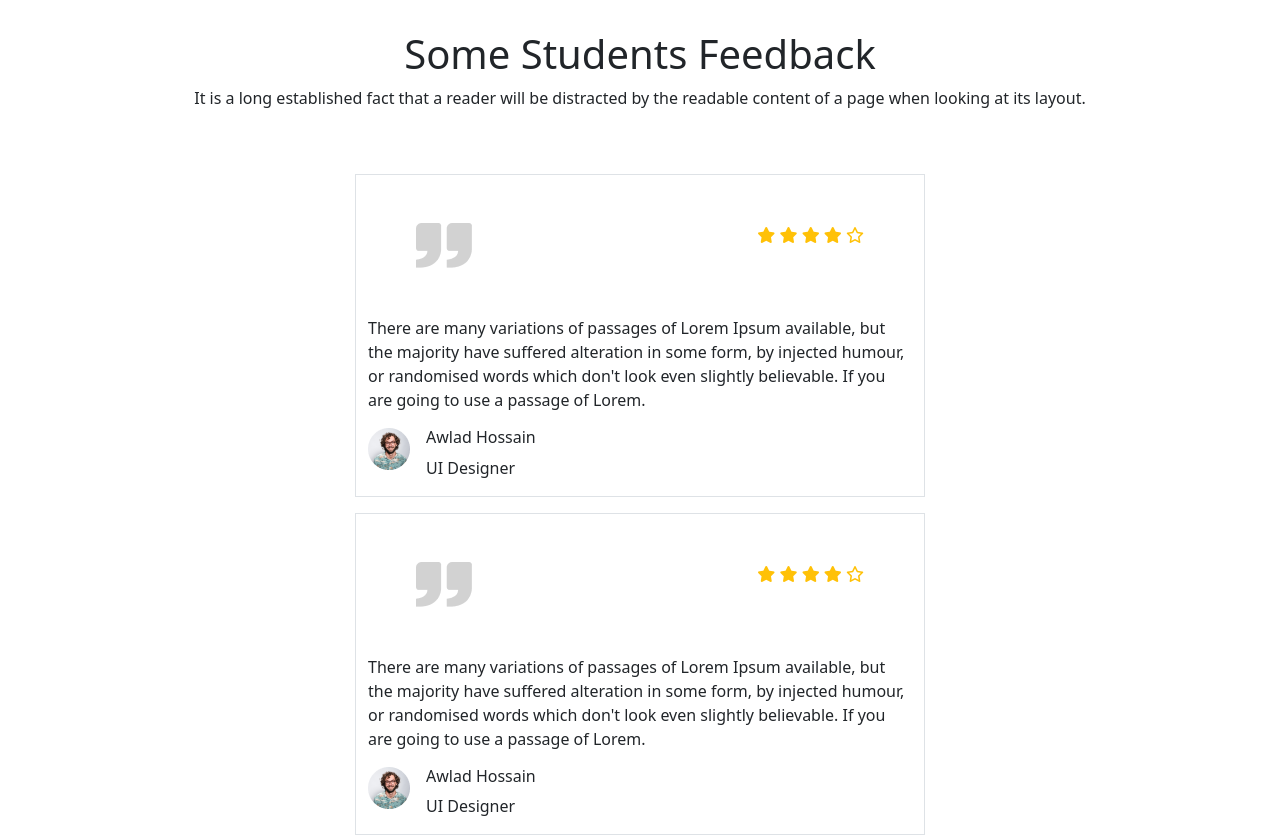
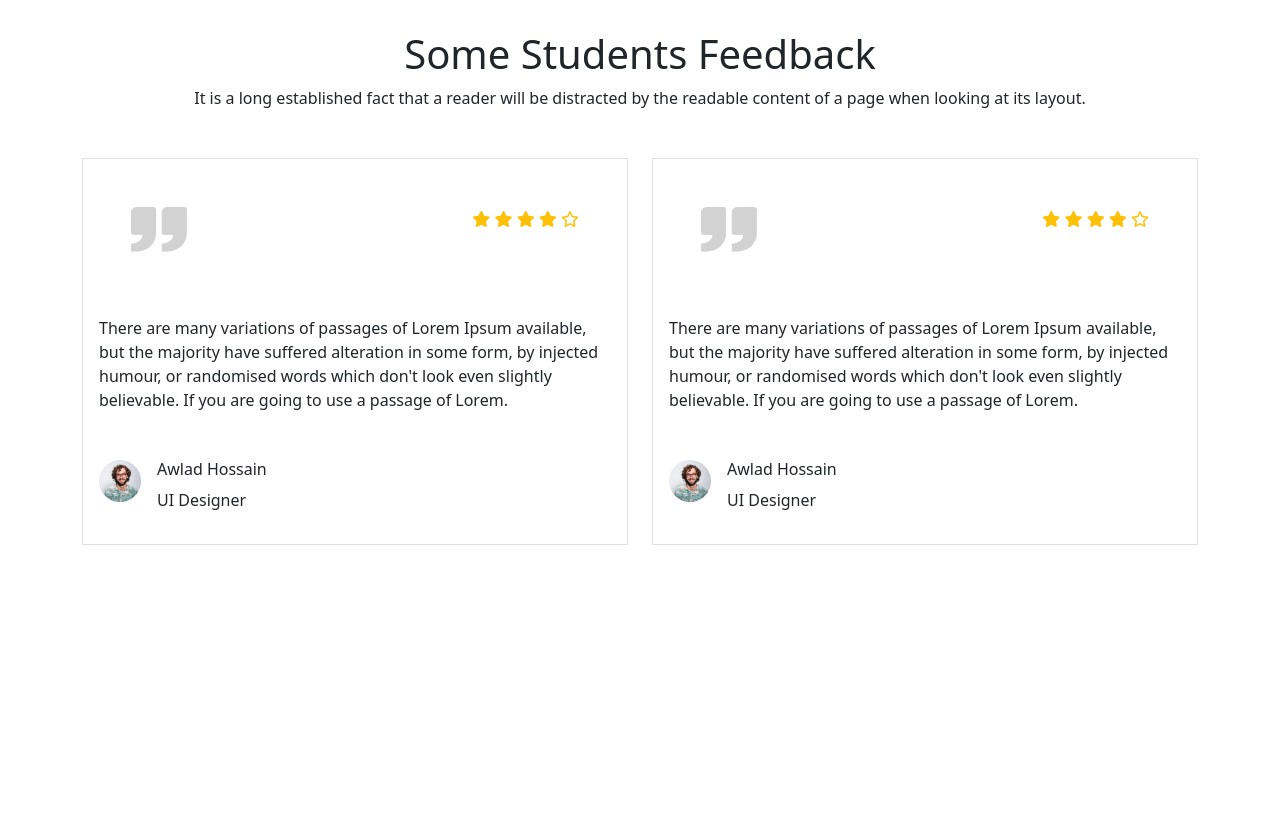
Before and after one commit to tarikaziz0933/edTech-web, a plain HTML site: page index.html in a window 1280 px wide. Shown: the part 3140-3975 px from the top of the page. After the commit the page ends 3685 px from the top, so only its background shows below. Drawn offline with nearby package versions, Linux system fonts and the light colour scheme.

Commit message:
Students Feedback

```diff
--- a/index.html
+++ b/index.html
@@ -334,8 +334,9 @@
             </div>
         </section>
         <section class="container">
-            <div class="row d-flex justify-content-center">
-                <div class="border col-lg-6 m-3">
+            <div class="row row-cols-1 row-cols-md-1 row-cols-lg-2 g-4">
+                <div class="col">
+                    <div class="border">
                         <div class="d-flex justify-content-between p-5">
                             <div>
                                 <img src="images/comma.png" alt="">
@@ -348,13 +349,13 @@
                                 <i class="fa-regular fa-star text-warning"></i>
                             </div>
                         </div>
-                    <div>
+                        <div class="p-3">
                             <p>There are many variations of passages of Lorem Ipsum available, but
                                 the majority have suffered alteration in some form, by injected
                                 humour, or randomised words which don't look even slightly
                                 believable. If you are going to use a passage of Lorem.</p>
                         </div>
-                    <div class="d-flex">
+                        <div class="d-flex p-3">
                             <div>
                                 <img src="images/student/student-5.png" alt="">
                             </div>
@@ -364,7 +365,9 @@
                             </div>
                         </div>
                     </div>
-                <div class="border col-lg-6">
+                </div>
+                <div class="col">
+                    <div class="border">
                         <div class="d-flex justify-content-between p-5">
                             <div>
                                 <img src="images/comma.png" alt="">
@@ -377,19 +380,20 @@
                                 <i class="fa-regular fa-star text-warning"></i>
                             </div>
                         </div>
-                    <div>
+                        <div class="p-3">
                             <p>There are many variations of passages of Lorem Ipsum available, but
                                 the majority have suffered alteration in some form, by injected
                                 humour, or randomised words which don't look even slightly
                                 believable. If you are going to use a passage of Lorem.</p>
                         </div>
-                    <div class="d-flex">
+                        <div class="d-flex p-3">
                             <div>
                                 <img src="images/student/student-5.png" alt="">
                             </div>
                             <div class="ms-3">
                                 <h6>Awlad Hossain</h6>
                                 <p>UI Designer</p>
+                            </div>
                         </div>
                     </div>
                 </div>
```
Lines whose indentation alone changed are shown as unchanged.
